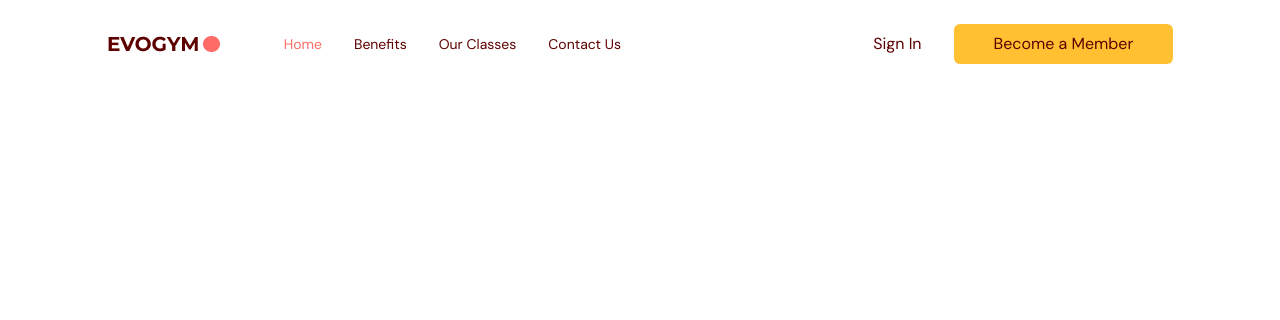
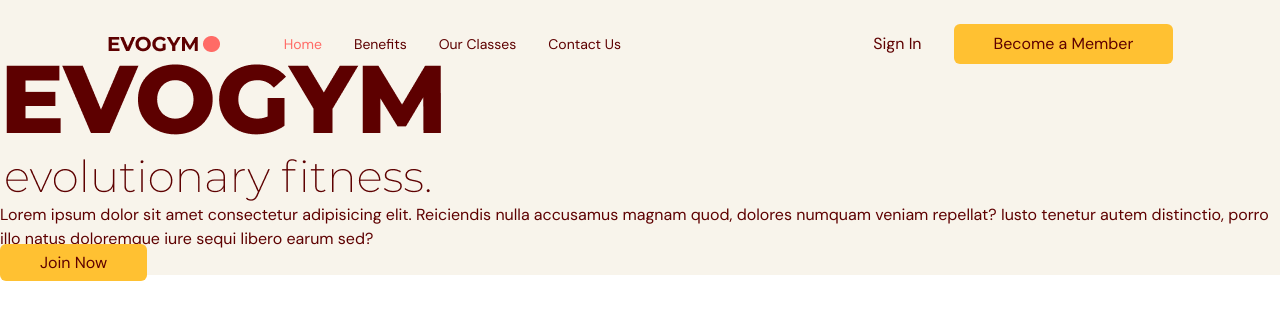
Before and after one commit to pavinane/typescript_landing, a React (Vite) app: page / in a window 1280 px wide. Shown: the top 320 px of the page. Built offline with nearby package versions, Linux system fonts and the light colour scheme.

Commit message:
create Home Page

```diff
--- a/src/App.tsx
+++ b/src/App.tsx
@@ -1,18 +1,34 @@
 import NavBar from "@/Scenes/navbar"
-import { useState } from "react"
+import { useEffect, useState } from "react"
+import Home from "@/Scenes/Home";
 import { SelectedPage } from "./shared/types"
 
 
 
 
 function App() {
-  const [selectedPage,setSelectedPage] = useState<SelectedPage>(SelectedPage.Home)
+  const [selectedPage,setSelectedPage] = useState<SelectedPage>(SelectedPage.Home);
+  const [isTopOfPage, setIsTopOfPage] = useState<boolean>(true);
+
+  useEffect(() => {
+    const handleScroll = () => {
+      if (window.scrollY === 0) {
+        setIsTopOfPage(true);
+        setSelectedPage(SelectedPage.Home);
+      }
+      if (window.scrollY !== 0) setIsTopOfPage(false);
+    };
+    window.addEventListener("scroll", handleScroll);
+    return () => window.removeEventListener("scroll", handleScroll);
+  }, []);
   return (
     <div className="App bg-gray-20">
-      <NavBar
-         selectedPage={selectedPage}
-         setSelectedPage={setSelectedPage}
+       <NavBar
+        isTopOfPage={isTopOfPage}
+        selectedPage={selectedPage}
+        setSelectedPage={setSelectedPage}
       />
+      <Home  setSelectedPage={setSelectedPage} />
     </div>
   )
 }
--- /dev/null
+++ b/src/Scenes/Home/index.tsx
@@ -0,0 +1,47 @@
+import React from 'react';
+import { SelectedPage } from '@/shared/types';
+import useMediaQuery from '@/hooks/useMediaQuerry';
+import ActionButton from '@/shared/ActionButton';
+import HomePageText from '@/assets/HomePageText.png'
+import HomePageGraphic from '@/assets/HomePageGraphic.png'
+import SponsorForbes from '@/assets/SponsorForbes.png'
+import SponsorFortune from '@/assets/SponsorFortune.png'
+import SponsorRedBull from '@/assets/SponsorRedBull.png'
+
+type Props = {
+    setSelectedPage: ( value: SelectedPage) => void
+}
+
+const Home = ({setSelectedPage}: Props) => {
+    const aboveMediaScreens = useMediaQuery("(min-width:1060px)")
+  return (
+    <section id="home" className='gap-16 bg-gray-20 py-10 md:h-full md:pb-0'>
+        {/* Image and Main header */}
+        <div className="">
+          {/* Main Header */}
+          <div className="">
+            {/* Heading */}
+            <div className="">
+                <div className="">
+                    <div className="">
+                        <img src={HomePageText} alt="home-page-text" />
+                    </div>
+                </div>
+                <p>
+                    Lorem ipsum dolor sit amet consectetur adipisicing elit. Reiciendis nulla accusamus magnam quod, dolores numquam veniam repellat? Iusto tenetur autem distinctio, porro illo natus doloremque iure sequi libero earum sed?
+                </p>
+            </div>
+            {/* Action */}
+            <div className="">
+                <ActionButton setSelectedPage={setSelectedPage}>Join Now</ActionButton>
+            </div>
+          </div>
+          {/* Image */}
+          <div className=""></div>
+        </div>
+
+    </section>
+  )
+}
+
+export default Home;
--- a/src/Scenes/navbar/index.tsx
+++ b/src/Scenes/navbar/index.tsx
@@ -7,19 +7,24 @@ import useMediaQuery from "@/hooks/useMediaQuerry";
 import ActionButton from "@/shared/ActionButton";
 
 type Props = {
+    isTopOfPage:boolean;
   selectedPage: SelectedPage;
   setSelectedPage: (value: SelectedPage) => void;
 };
 
-const NavBar = ({ selectedPage, setSelectedPage }: Props) => {
+const NavBar = ({ isTopOfPage, selectedPage, setSelectedPage }: Props) => {
+    const [isMenuToggle, setIsMenuToggle] = useState<boolean>(false);
     const flexBetween = "flex items-center justify-between";
     const isAboveMediumScreens = useMediaQuery("(min-width:1060px)");
+    const navbarBagckground = isTopOfPage ? "":"bg-primary-100 drop-shadow-xl";
+    console.log("bgrnd",isTopOfPage);
 
-  const [isMenuToggle, setIsMenuToggle] = useState<boolean>(false);
 
   return (
     <nav>
-      <div className={`${flexBetween} fixed top-0 z-30 w-full py-6`}>
+      <div
+        className={`${navbarBagckground}${flexBetween} fixed top-0 z-30 w-full py-6 `}
+      >
         <div className={`${flexBetween} mx-auto w-5/6`}>
           <div className={`${flexBetween} w-full gap-16`}>
             {/* left side logo */}
@@ -66,6 +71,8 @@ const NavBar = ({ selectedPage, setSelectedPage }: Props) => {
             )}
           </div>
         </div>
+
+
       </div>
 
       {/* Mobile Model Screen */}
@@ -78,10 +85,6 @@ const NavBar = ({ selectedPage, setSelectedPage }: Props) => {
             <button onClick={() => setIsMenuToggle(!isMenuToggle)}>
               <XMarkIcon className="h-6 w-6 text-gray-400" />
             </button>
-
-
-
-
           </div>
           {/* Menus Items */}
           <div className="ml-[33%] flex flex-col gap-10 text-xl">
```
Lines whose indentation alone changed are shown as unchanged.
